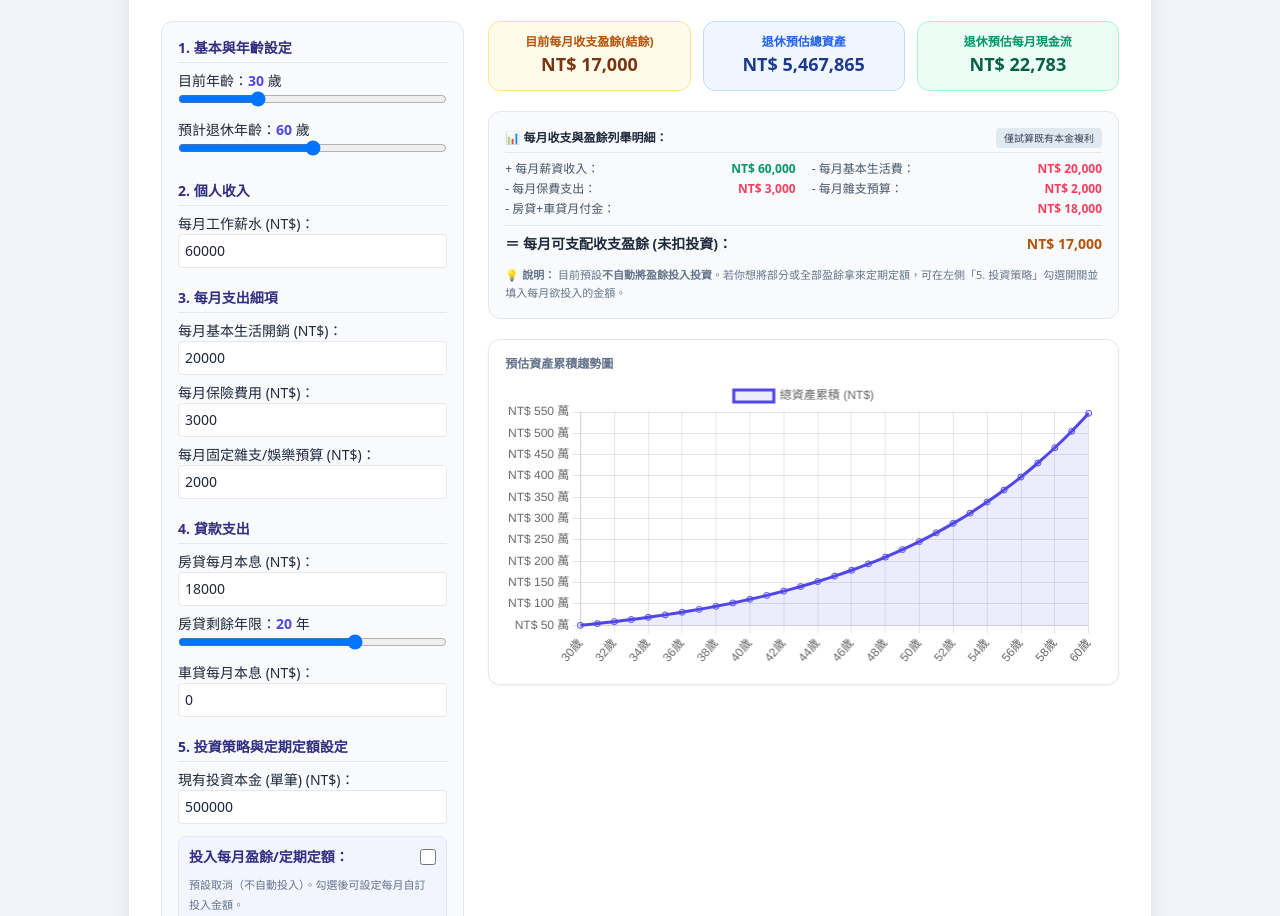
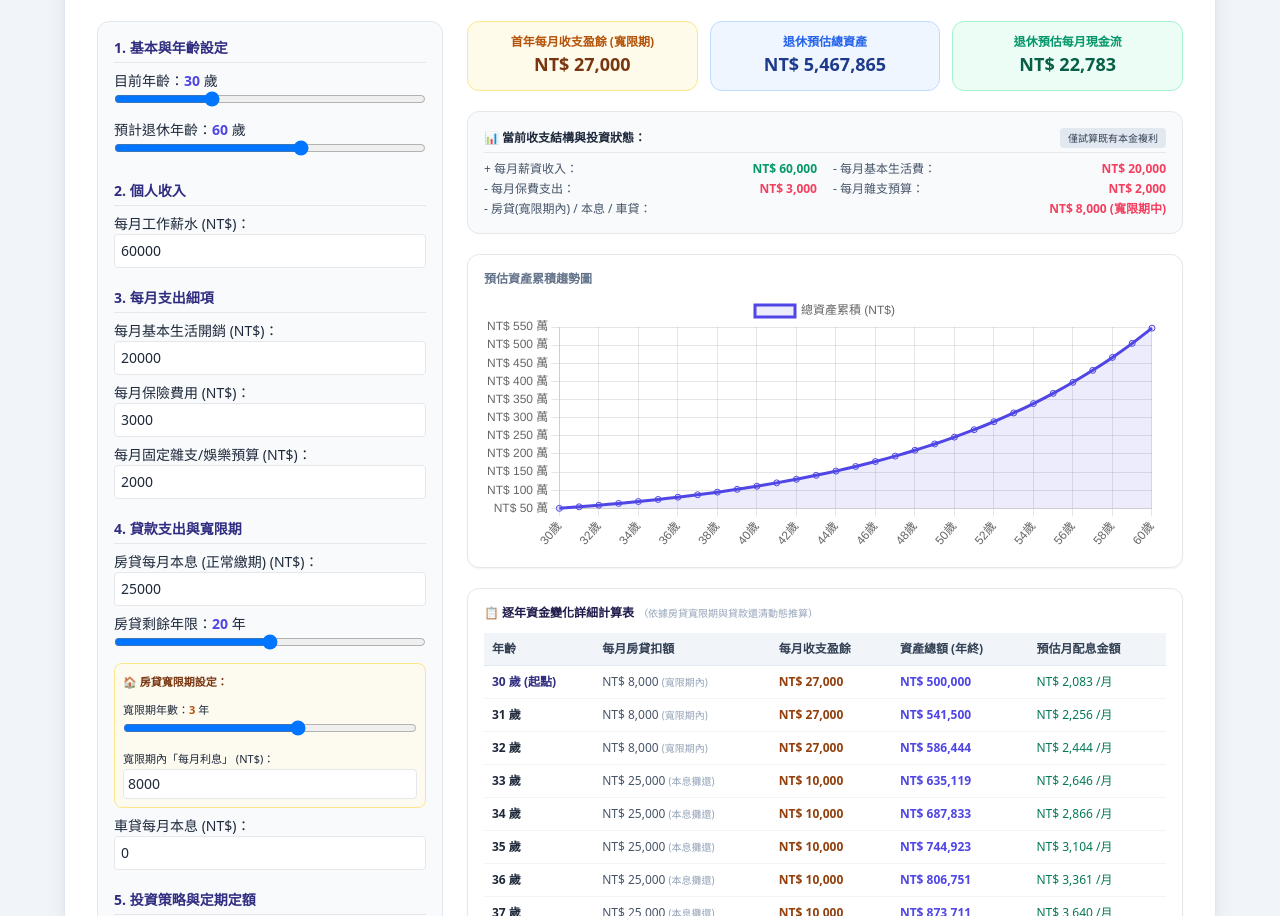
Before and after one commit to houlin-rgb/retirement-calculaor, a plain HTML site: page index.html in a window 1280 px wide. Shown: the part 137-1053 px from the top of the page. Drawn offline with nearby package versions, Linux system fonts and the light colour scheme.

Commit message:
Update index.html

```diff
--- a/index.html
+++ b/index.html
@@ -3,32 +3,33 @@
 <head>
   <meta charset="UTF-8">
   <meta name="viewport" content="width=device-width, initial-scale=1.0">
-  <title>客製化收支與資產規劃系統 (預設不自動投入盈餘)</title>
+  <title>客製化收支出推算系統-中和小陳設計</title>
   <script src="https://cdn.tailwindcss.com"></script>
   <script src="https://cdn.jsdelivr.net/npm/chart.js"></script>
 </head>
 <body class="bg-slate-100 p-3 md:p-6 text-slate-800">
-  <div class="max-w-5xl mx-auto bg-white p-5 md:p-8 rounded-2xl shadow-xl border border-slate-200">
+  <div class="max-w-6xl mx-auto bg-white p-5 md:p-8 rounded-2xl shadow-xl border border-slate-200">
+    <!-- 頁頭標題 -->
     <div class="border-b pb-4 mb-6">
-      <h1 class="text-2xl md:text-3xl font-extrabold text-indigo-950">個人化收支與退休規劃系統</h1>
-      <p class="text-slate-500 text-sm mt-1">獨立列出每月結餘，自主掌控「單筆既有本金」與「每月定期定額」投入策略。</p>
+      <h1 class="text-2xl md:text-3xl font-extrabold text-indigo-950">客製化收支出推算系統-中和小陳設計</h1>
+      <p class="text-slate-500 text-sm mt-1">獨立列出每月結餘、房貸寬限期動態金流與逐年資產變化明細。</p>
     </div>
 
     <div class="grid grid-cols-1 lg:grid-cols-3 gap-6">
       <!-- 左側：控制面板 -->
       <div class="lg:col-span-1 space-y-5 bg-slate-50 p-4 rounded-xl border border-slate-200 text-xs md:text-sm">
 
-        <!-- 1. 年齡與基本設定 -->
+        <!-- 1. 年齡與基本設定 (0~99歲) -->
         <div>
           <h3 class="font-bold text-indigo-900 mb-2 border-b pb-1">1. 基本與年齡設定</h3>
           <div class="space-y-2">
             <div>
               <label class="block font-medium">目前年齡：<span id="currentAgeVal" class="font-bold text-indigo-600">30</span> 歲</label>
-              <input type="range" id="currentAge" min="18" max="60" value="30" class="w-full">
+              <input type="range" id="currentAge" min="0" max="99" value="30" class="w-full">
             </div>
             <div>
               <label class="block font-medium">預計退休年齡：<span id="retireAgeVal" class="font-bold text-indigo-600">60</span> 歲</label>
-              <input type="range" id="retireAge" min="45" max="75" value="60" class="w-full">
+              <input type="range" id="retireAge" min="0" max="99" value="60" class="w-full">
             </div>
           </div>
         </div>
@@ -63,20 +64,32 @@
           </div>
         </div>
 
-        <!-- 4. 負債攤還 -->
+        <!-- 4. 貸款支出與寬限期設定 -->
         <div>
-          <h3 class="font-bold text-indigo-900 mb-2 border-b pb-1">4. 貸款支出</h3>
+          <h3 class="font-bold text-indigo-900 mb-2 border-b pb-1">4. 貸款支出與寬限期</h3>
           <div class="space-y-2">
             <div>
-              <label class="block font-medium">房貸每月本息 (NT$)：</label>
-              <input type="number" id="mortgagePmt" value="18000" step="1000" class="w-full p-1.5 border rounded">
+              <label class="block font-medium">房貸每月本息 (正常繳期) (NT$)：</label>
+              <input type="number" id="mortgagePmt" value="25000" step="1000" class="w-full p-1.5 border rounded">
             </div>
             <div>
               <label class="block font-medium">房貸剩餘年限：<span id="mortgageYearsVal" class="font-bold text-indigo-600">20</span> 年</label>
-              <input type="range" id="mortgageYears" min="0" max="30" value="20" class="w-full">
+              <input type="range" id="mortgageYears" min="0" max="40" value="20" class="w-full">
+            </div>
+            <!-- 寬限期設定 -->
+            <div class="p-2 bg-amber-50/70 border border-amber-200 rounded-lg space-y-2 mt-2">
+              <span class="font-bold text-amber-900 text-[11px] block">🏠 房貸寬限期設定：</span>
+              <div>
+                <label class="block text-[11px]">寬限期年數：<span id="graceYearsVal" class="font-bold text-amber-700">3</span> 年</label>
+                <input type="range" id="graceYears" min="0" max="5" value="3" class="w-full">
+              </div>
+              <div>
+                <label class="block text-[11px]">寬限期內「每月利息」 (NT$)：</label>
+                <input type="number" id="gracePmt" value="8000" step="1000" class="w-full p-1 border rounded bg-white">
+              </div>
             </div>
             <div>
-              <label class="block font-medium">車貸每月本息 (NT$)：</label>
+              <label class="block font-medium mt-2">車貸每月本息 (NT$)：</label>
               <input type="number" id="carLoanPmt" value="0" step="1000" class="w-full p-1.5 border rounded">
             </div>
           </div>
@@ -84,7 +97,7 @@
 
         <!-- 5. 投資策略與開關 -->
         <div>
-          <h3 class="font-bold text-indigo-900 mb-2 border-b pb-1">5. 投資策略與定期定額設定</h3>
+          <h3 class="font-bold text-indigo-900 mb-2 border-b pb-1">5. 投資策略與定期定額</h3>
           <div class="space-y-3">
             <div>
               <label class="block font-medium">現有投資本金 (單筆) (NT$)：</label>
@@ -102,30 +115,29 @@
               <div id="investAmountContainer" class="hidden pt-1">
                 <label class="block font-medium text-slate-700">每月定期定額金額 (NT$)：</label>
                 <input type="number" id="customMonthlyInvest" value="10000" step="1000" class="w-full p-1.5 border rounded bg-white">
-                <p class="text-[10px] text-slate-400 mt-0.5">可將下方列舉出的「每月收支結餘」彈性填入此處。</p>
               </div>
             </div>
 
             <div>
               <label class="block font-medium">衝刺期年化報酬率：<span id="investRateVal" class="font-bold text-indigo-600">8.0%</span></label>
-              <input type="range" id="investRate" min="3" max="15" step="0.5" value="8" class="w-full">
+              <input type="range" id="investRate" min="0" max="20" step="0.5" value="8" class="w-full">
             </div>
             <div>
               <label class="block font-medium">退休轉化殖利率：<span id="retireYieldVal" class="font-bold text-indigo-600">5.0%</span></label>
-              <input type="range" id="retireYield" min="3" max="10" step="0.5" value="5" class="w-full">
+              <input type="range" id="retireYield" min="0" max="15" step="0.5" value="5" class="w-full">
             </div>
           </div>
         </div>
 
       </div>
 
-      <!-- 右側：結果儀表板與圖表 -->
+      <!-- 右側：結果儀表板、圖表與詳細試算表 -->
       <div class="lg:col-span-2 space-y-5">
 
         <!-- KPI 數據卡片 -->
         <div class="grid grid-cols-1 sm:grid-cols-3 gap-3 text-center">
           <div class="p-3 bg-amber-50 border border-amber-200 rounded-xl">
-            <div class="text-xs text-amber-700 font-semibold">目前每月收支盈餘(結餘)</div>
+            <div class="text-xs text-amber-700 font-semibold">首年每月收支盈餘 (寬限期)</div>
             <div id="surplusCash" class="text-lg font-black text-amber-900">NT$ 0</div>
           </div>
           <div class="p-3 bg-blue-50 border border-blue-200 rounded-xl">
@@ -138,10 +150,10 @@
           </div>
         </div>
 
-        <!-- 每月收支與盈餘列舉明細 -->
+        <!-- 支出明細與狀態 -->
         <div class="bg-slate-50 p-4 border rounded-xl text-xs space-y-2 text-slate-600">
           <div class="font-bold text-slate-800 border-b pb-1 flex justify-between items-center">
-            <span>📊 每月收支與盈餘列舉明細：</span>
+            <span>📊 當前收支結構與投資狀態：</span>
             <span id="investStatusBadge" class="px-2 py-0.5 rounded text-[10px] bg-slate-200 text-slate-700 font-normal">僅試算既有本金複利</span>
           </div>
           <div class="grid grid-cols-2 gap-x-4 gap-y-1">
@@ -149,24 +161,39 @@
             <div class="flex justify-between"><span>- 每月基本生活費：</span><span id="detailLiving" class="font-semibold text-rose-500">NT$ 0</span></div>
             <div class="flex justify-between"><span>- 每月保費支出：</span><span id="detailInsurance" class="font-semibold text-rose-500">NT$ 0</span></div>
             <div class="flex justify-between"><span>- 每月雜支預算：</span><span id="detailOthers" class="font-semibold text-rose-500">NT$ 0</span></div>
-            <div class="flex justify-between col-span-2"><span>- 房貸+車貸月付金：</span><span id="detailLoans" class="font-semibold text-rose-500">NT$ 0</span></div>
-          </div>
-
-          <div class="pt-2 border-t border-slate-200 flex justify-between items-center font-bold text-slate-800 text-sm">
-            <span>＝ 每月可支配收支盈餘 (未扣投資)：</span>
-            <span id="detailSurplus" class="text-amber-700">NT$ 0</span>
-          </div>
-
-          <div class="text-[11px] leading-relaxed text-slate-500 pt-1">
-            💡 <strong>說明：</strong> 目前預設<strong>不自動將盈餘投入投資</strong>。若你想將部分或全部盈餘拿來定期定額，可在左側「5. 投資策略」勾選開關並填入每月欲投入的金額。
+            <div class="flex justify-between col-span-2"><span>- 房貸(寬限期內) / 本息 / 車貸：</span><span id="detailLoans" class="font-semibold text-rose-500">NT$ 0</span></div>
           </div>
         </div>
 
         <!-- 資產成長圖表 -->
         <div class="bg-white p-4 border rounded-xl shadow-sm">
           <h4 class="text-xs font-bold text-slate-500 mb-2">預估資產累積趨勢圖</h4>
-          <div class="relative h-72 w-full">
+          <div class="relative h-64 w-full">
             <canvas id="proChart"></canvas>
+          </div>
+        </div>
+
+        <!-- 逐年資金變化詳細試算表 -->
+        <div class="bg-white p-4 border rounded-xl shadow-sm overflow-hidden">
+          <h4 class="text-xs font-bold text-indigo-950 mb-3 flex items-center gap-1">
+            <span>📋 逐年資金變化詳細計算表</span>
+            <span class="text-[10px] font-normal text-slate-400">（依據房貸寬限期與貸款還清動態推算）</span>
+          </h4>
+          <div class="overflow-x-auto max-h-72">
+            <table class="w-full text-left text-xs border-collapse">
+              <thead class="bg-slate-100 sticky top-0 text-slate-700 font-bold border-b border-slate-200">
+                <tr>
+                  <th class="p-2">年齡</th>
+                  <th class="p-2">每月房貸扣額</th>
+                  <th class="p-2">每月收支盈餘</th>
+                  <th class="p-2">資產總額 (年終)</th>
+                  <th class="p-2">預估月配息金額</th>
+                </tr>
+              </thead>
+              <tbody id="detailTableBody" class="divide-y divide-slate-100 text-slate-600">
+                <!-- 動態渲染表格內容 -->
+              </tbody>
+            </table>
           </div>
         </div>
 
@@ -222,6 +249,9 @@
 
       const mortgagePmt = parseFloat(document.getElementById('mortgagePmt').value) || 0;
       const mortgageYears = parseInt(document.getElementById('mortgageYears').value);
+      const graceYears = parseInt(document.getElementById('graceYears').value);
+      const gracePmt = parseFloat(document.getElementById('gracePmt').value) || 0;
+
       const carLoanPmt = parseFloat(document.getElementById('carLoanPmt').value) || 0;
 
       const initialCapital = parseFloat(document.getElementById('initialCapital').value) || 0;
@@ -231,24 +261,25 @@
       const isInvestEnabled = enableCheckbox.checked;
       const customInvestVal = parseFloat(document.getElementById('customMonthlyInvest').value) || 0;
 
+      // 更新介面數值
       document.getElementById('currentAgeVal').innerText = curAge;
       document.getElementById('retireAgeVal').innerText = retAge;
       document.getElementById('mortgageYearsVal').innerText = mortgageYears;
+      document.getElementById('graceYearsVal').innerText = graceYears;
       document.getElementById('investRateVal').innerText = (investRate * 12 * 100).toFixed(1) + '%';
       document.getElementById('retireYieldVal').innerText = (retireYield * 100).toFixed(1) + '%';
 
-      // 每月收支與盈餘計算
-      const totalMonthlyExpenses = monthlyExpenses + monthlyInsurance + monthlyOthers + mortgagePmt + carLoanPmt;
-      const monthlySurplus = salary - totalMonthlyExpenses;
+      // 第一年房貸判定 (是否有寬限期)
+      let initialMortgagePmt = (graceYears > 0 && mortgageYears > 0) ? gracePmt : (mortgageYears > 0 ? mortgagePmt : 0);
+      const initialSurplus = salary - monthlyExpenses - monthlyInsurance - monthlyOthers - initialMortgagePmt - carLoanPmt;
 
       // 畫面明細更新
       document.getElementById('detailSalary').innerText = 'NT$ ' + salary.toLocaleString();
       document.getElementById('detailLiving').innerText = 'NT$ ' + monthlyExpenses.toLocaleString();
       document.getElementById('detailInsurance').innerText = 'NT$ ' + monthlyInsurance.toLocaleString();
       document.getElementById('detailOthers').innerText = 'NT$ ' + monthlyOthers.toLocaleString();
-      document.getElementById('detailLoans').innerText = 'NT$ ' + (mortgagePmt + carLoanPmt).toLocaleString();
-      document.getElementById('detailSurplus').innerText = 'NT$ ' + monthlySurplus.toLocaleString();
-      document.getElementById('surplusCash').innerText = 'NT$ ' + monthlySurplus.toLocaleString();
+      document.getElementById('detailLoans').innerText = 'NT$ ' + (initialMortgagePmt + carLoanPmt).toLocaleString() + (graceYears > 0 ? ' (寬限期中)' : '');
+      document.getElementById('surplusCash').innerText = 'NT$ ' + initialSurplus.toLocaleString();
 
       const badge = document.getElementById('investStatusBadge');
       if (isInvestEnabled) {
@@ -259,23 +290,66 @@
         badge.className = 'px-2 py-0.5 rounded text-[10px] bg-slate-200 text-slate-700 font-normal';
       }
 
-      // 資產成長試算
+      // 逐年計算邏輯
       let labels = [], data = [];
+      let tableRowsHtml = '';
       let currentVal = initialCapital;
-      const totalYears = retAge - curAge;
+      const totalYears = (retAge >= curAge) ? (retAge - curAge) : 0;
 
       for (let y = 0; y <= totalYears; y++) {
-        labels.push((curAge + y) + '歲');
+        const age = curAge + y;
+        labels.push(age + '歲');
+
+        // 動態判斷當年度房貸狀況
+        let currentMortgagePmt = 0;
+        let mortgageNote = "已繳清";
+
+        if (y < mortgageYears) {
+          if (y < graceYears) {
+            currentMortgagePmt = gracePmt;
+            mortgageNote = "寬限期內";
+          } else {
+            currentMortgagePmt = mortgagePmt;
+            mortgageNote = "本息攤還";
+          }
+        }
+
+        // 計算當年度每月盈餘
+        const currentSurplus = salary - monthlyExpenses - monthlyInsurance - monthlyOthers - currentMortgagePmt - carLoanPmt;
+
         if (y === 0) {
           data.push(initialCapital);
+          const monthlyYieldEst = Math.round((initialCapital * retireYield) / 12);
+          tableRowsHtml += `
+            <tr class="hover:bg-slate-50">
+              <td class="p-2 font-bold text-indigo-900">${age} 歲 (起點)</td>
+              <td class="p-2">NT$ ${currentMortgagePmt.toLocaleString()} <span class="text-[10px] text-slate-400">(${mortgageNote})</span></td>
+              <td class="p-2 font-semibold text-amber-800">NT$ ${currentSurplus.toLocaleString()}</td>
+              <td class="p-2 font-bold text-indigo-600">NT$ ${Math.round(initialCapital).toLocaleString()}</td>
+              <td class="p-2 text-emerald-700">NT$ ${monthlyYieldEst.toLocaleString()} /月</td>
+            </tr>
+          `;
         } else {
-          // 若未勾選，定期定額額度為 0
           let monthlyInvest = isInvestEnabled ? customInvestVal : 0;
 
+          // 進行 12 個月複利滾存
           for (let m = 0; m < 12; m++) {
             currentVal = currentVal * (1 + investRate) + monthlyInvest;
           }
-          data.push(Math.round(currentVal));
+
+          const roundedAsset = Math.round(currentVal);
+          const monthlyYieldEst = Math.round((roundedAsset * retireYield) / 12);
+          data.push(roundedAsset);
+
+          tableRowsHtml += `
+            <tr class="hover:bg-slate-50">
+              <td class="p-2 font-bold text-slate-800">${age} 歲 ${age === retAge ? '<span class="text-rose-600 font-extrabold">(退休)</span>' : ''}</td>
+              <td class="p-2">NT$ ${currentMortgagePmt.toLocaleString()} <span class="text-[10px] text-slate-400">(${mortgageNote})</span></td>
+              <td class="p-2 font-semibold text-amber-800">NT$ ${currentSurplus.toLocaleString()}</td>
+              <td class="p-2 font-bold text-indigo-600">NT$ ${roundedAsset.toLocaleString()}</td>
+              <td class="p-2 text-emerald-700 font-medium">NT$ ${monthlyYieldEst.toLocaleString()} /月</td>
+            </tr>
+          `;
         }
       }
 
@@ -284,6 +358,7 @@
 
       document.getElementById('retireTotalAsset').innerText = 'NT$ ' + finalAsset.toLocaleString();
       document.getElementById('retireMonthlyCash').innerText = 'NT$ ' + monthlyCash.toLocaleString();
+      document.getElementById('detailTableBody').innerHTML = tableRowsHtml;
 
       proChart.data.labels = labels;
       proChart.data.datasets[0].data = data;
```
